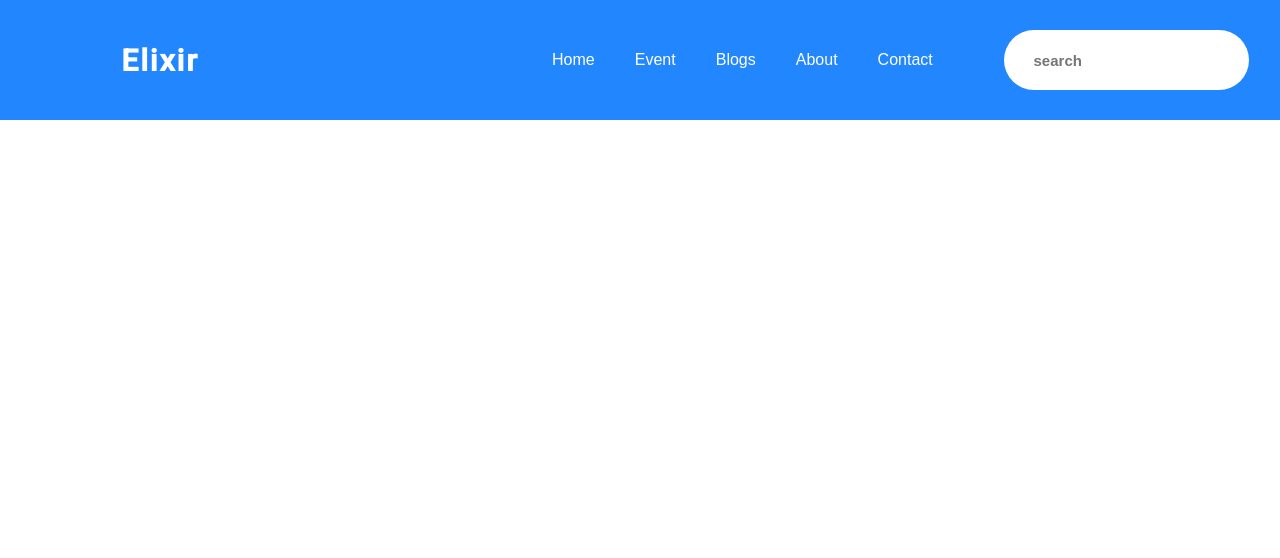
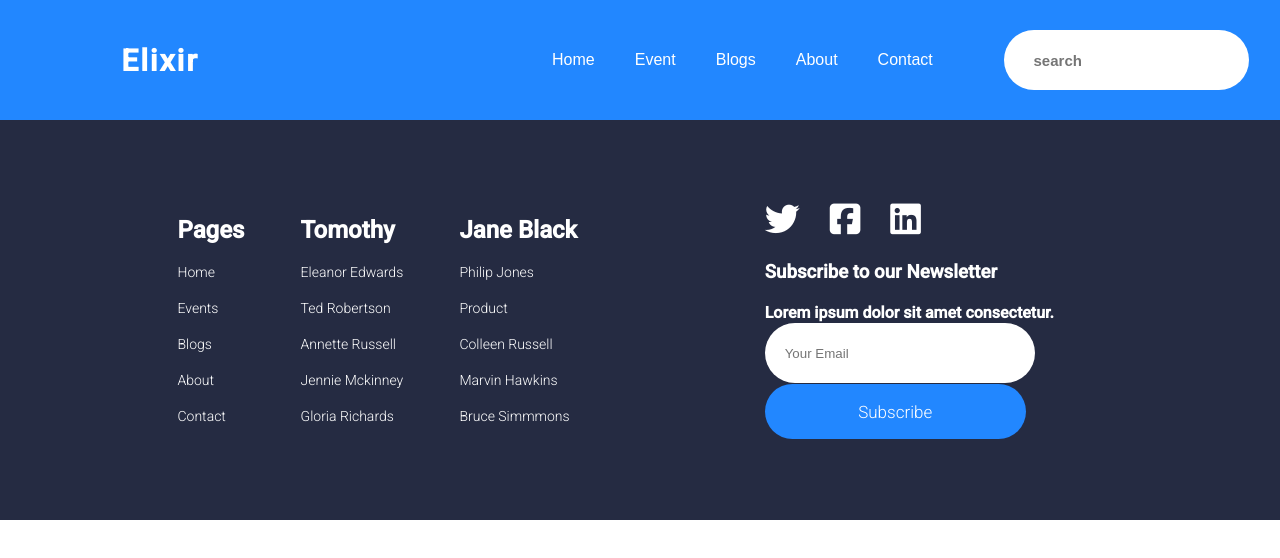
Before and after one commit to Elixir-ABESEC/website, a React (Create React App) app: page / in a window 1280 px wide. Shown: the top 558 px of the page. Built offline with nearby package versions, Linux system fonts and the light colour scheme.

Commit message:
Add Footer (#15)

```diff
--- a/public/index.html
+++ b/public/index.html
@@ -1,6 +1,7 @@
 <!DOCTYPE html>
 <html lang="en">
 	<head>
+  <script src="https://kit.fontawesome.com/25e32ff654.js" crossorigin="anonymous"></script>
 		<meta charset="utf-8" />
 		<!-- <link rel="icon" href="%PUBLIC_URL%/favicon.ico" /> -->
 		<meta name="viewport" content="width=device-width, initial-scale=1" />
--- a/src/App.css
+++ b/src/App.css
@@ -1,14 +1,14 @@
-@import url('https://fonts.googleapis.com/css2?family=Roboto:wght@300;500&display=swap');
+@import url("https://fonts.googleapis.com/css2?family=Roboto:wght@300;500&display=swap");
 
-*{
-    margin: 0;
-    padding: 0;
+* {
+  margin: 0;
+  padding: 0;
 }
-:root{
-    --primary-color:#2287FF;
-    --primary-font:'Roboto', sans-serif;
+:root {
+  --primary-color: #2287ff;
+  --primary-font: "Roboto", sans-serif;
 }
-body{
-    color:white;
-    font-family: sans-serif;
+body {
+  color: white;
+  font-family: sans-serif;
 }
--- a/src/App.js
+++ b/src/App.js
@@ -1,11 +1,13 @@
 import React from "react";
+import "./App.css";
 import Navbar from "./Components/Navbar/Navbar";
-import "./App.css";
+import Footer from "./Components/Footer/Footer";
 function App() {
   return (
-    <>
+    <React.Fragment>
       <Navbar />
-    </>
+      <Footer />
+    </React.Fragment>
   );
 }
 
--- /dev/null
+++ b/src/Components/Footer/Footer.css
@@ -0,0 +1,78 @@
+.Footer {
+  font-family: var(--primary-font);
+  width: 100vw;
+  height: 50vh;
+  background-color: #252b42;
+  display: flex;
+  justify-content: space-evenly;
+  align-items: center;
+}
+.Footer_Left {
+  display: flex;
+  justify-content: space-evenly;
+  align-items: center;
+  height: 60%;
+  width: 40%;
+}
+.Footer_Right {
+  width: 30%;
+  height: 60%;
+  display: flex;
+  flex-direction: column;
+  justify-content: space-evenly;
+  align-items: flex-start;
+  margin: 10px;
+}
+.Heading {
+  font-family: var(--primary-font);
+  margin: 20px 0px;
+}
+.Sub_heading {
+  margin: 20px 0px;
+  font-weight: lighter;
+  font-size: 14px;
+}
+.Footer_Right {
+  align-items: flex-start;
+  width: 30%;
+  height: 60%;
+}
+.Footer_Icon {
+  font-size: 35px;
+  margin-right: 30px;
+}
+.Newsletter_Input {
+  width: 60%;
+  padding: 10px 20px;
+  height: 40px;
+  border: none;
+  border-radius: 50px;
+  -webkit-border-radius: 50px;
+  -moz-border-radius: 50px;
+  -ms-border-radius: 50px;
+  -o-border-radius: 50px;
+}
+.Newsletter_Button {
+  font-family: var(--primary-font);
+  font-size: 17px;
+  font-weight: lighter;
+  background-color: var(--primary-color);
+  width: 68%;
+  padding: 10px 20px;
+  height: 55px;
+  border: none;
+  border-radius: 50px;
+  -webkit-border-radius: 50px;
+  -moz-border-radius: 50px;
+  -ms-border-radius: 50px;
+  -o-border-radius: 50px;
+  color: white;
+}
+.Footer_Form {
+  display: flex;
+  justify-content: space-evenly;
+  align-items: flex-start;
+  flex-direction: column;
+  width: 100%;
+  height: 200px;
+}
--- /dev/null
+++ b/src/Components/Footer/Footer.js
@@ -0,0 +1,62 @@
+import React from "react";
+import "./Footer.css";
+
+function Footer() {
+  const Icon = require("simple-icons/icons/github");
+  console.log(Icon);
+  return (
+    <div className="Footer">
+      <div className="Footer_Left">
+        <div className="Footer_Box">
+          <h2 className="Heading">Pages</h2>
+          <div className="Sub_heading">Home</div>
+          <div className="Sub_heading">Events</div>
+          <div className="Sub_heading">Blogs</div>
+          <div className="Sub_heading">About</div>
+          <div className="Sub_heading">Contact</div>
+        </div>
+        <div className="Footer_Box">
+          <h2 className="Heading">Tomothy</h2>
+          <div className="Sub_heading">Eleanor Edwards</div>
+          <div className="Sub_heading">Ted Robertson</div>
+          <div className="Sub_heading">Annette Russell</div>
+          <div className="Sub_heading">Jennie Mckinney</div>
+          <div className="Sub_heading">Gloria Richards</div>
+        </div>
+        <div className="Footer_Box">
+          <h2 className="Heading">Jane Black</h2>
+          <div className="Sub_heading">Philip Jones</div>
+          <div className="Sub_heading">Product</div>
+          <div className="Sub_heading">Colleen Russell</div>
+          <div className="Sub_heading">Marvin Hawkins</div>
+          <div className="Sub_heading">Bruce Simmmons</div>
+        </div>
+      </div>
+      <div className="Footer_Right">
+        <div>
+          <span className="Footer_Icon">
+            <i class="fab fa-twitter"></i>
+          </span>
+          <span className="Footer_Icon">
+            <i class="fab fa-facebook-square"></i>
+          </span>
+          <span className="Footer_Icon">
+            <i class="fab fa-linkedin"></i>
+          </span>
+        </div>
+        <h3 className="Heading">Subscribe to our Newsletter</h3>
+        <h4>Lorem ipsum dolor sit amet consectetur.</h4>
+        <form className="Footer_Form">
+          <input
+            type="text"
+            className="Newsletter_Input"
+            placeholder="Your Email"
+          />
+          <button className="Newsletter_Button">Subscribe</button>
+        </form>
+      </div>
+    </div>
+  );
+}
+
+export default Footer;
--- a/src/Components/Navbar/Navbar.css
+++ b/src/Components/Navbar/Navbar.css
@@ -1,5 +1,5 @@
 /* Write your CSS here */
-.navbar{
+.Navbar {
   width: 100%;
   background-color: var(--primary-color);
   height: 120px;
@@ -7,7 +7,7 @@
   justify-content: space-between;
   align-items: center;
 }
-.logo{
+.logo {
   font-size: 30px;
   font-weight: bolder;
   font-family: var(--primary-font);
@@ -17,26 +17,26 @@
   justify-content: space-evenly;
   align-items: center;
 }
-.navbar_right{
+.navbar_right {
   display: flex;
   justify-content: space-between;
   align-items: center;
   width: 60%;
   height: 50%;
 }
-.navbar__right__box__left{
+.navbar__right__box__left {
   display: flex;
   justify-content: space-evenly;
   align-items: center;
   width: 60%;
 }
-.navbar__right__box__right{
+.navbar__right__box__right {
   height: 100%;
   display: flex;
   justify-content: space-evenly;
   width: 40%;
 }
-.navbar__right__box__right input{
+.navbar__right__box__right input {
   border: none;
   height: 100%;
   width: 80%;
--- a/src/Components/Navbar/Navbar.js
+++ b/src/Components/Navbar/Navbar.js
@@ -5,21 +5,21 @@ import "./Navbar.css";
 function Navbar() {
   return (
     /* Write you HTML components/tags here. */
-      <div className='navbar'>
-      <div className='logo navbar__left'>Elixir</div>
-      <div className='navbar_right'>
-      <div className='navbar__right__box__left'>
-        <div className='link'>Home</div>
-        <div className='link'>Event</div>
-        <div className='link'>Blogs</div>
-        <div className='link'>About</div>
-        <div className='link'>Contact</div>
+    <div className="Navbar">
+      <div className="logo navbar__left">Elixir</div>
+      <div className="navbar_right">
+        <div className="navbar__right__box__left">
+          <div className="link">Home</div>
+          <div className="link">Event</div>
+          <div className="link">Blogs</div>
+          <div className="link">About</div>
+          <div className="link">Contact</div>
+        </div>
+        <div className="navbar__right__box__right">
+          <input type="search" placeholder="search" />
+        </div>
       </div>
-       <div className='navbar__right__box__right'>
-        <input type="search" placeholder='search'/>
-       </div>
-      </div>
-      </div>
+    </div>
   );
 }
 
--- a/src/index.js
+++ b/src/index.js
@@ -1,7 +1,6 @@
 import React from "react";
 import ReactDOM from "react-dom";
 import App from "./App";
-
 ReactDOM.render(
   <React.StrictMode>
     <App />
```
Also changed, not shown: 1 other file (tests, documents, lock files or other folders). Lines whose indentation alone changed are shown as unchanged.
